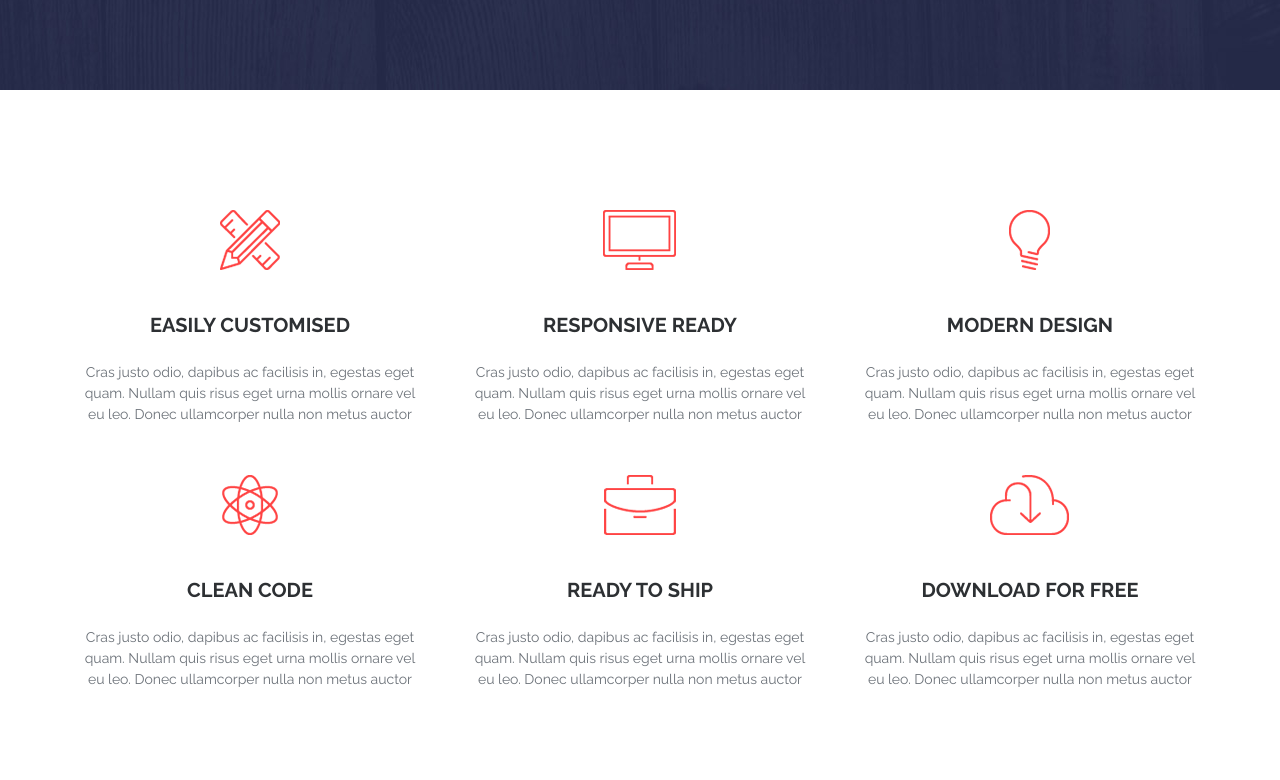
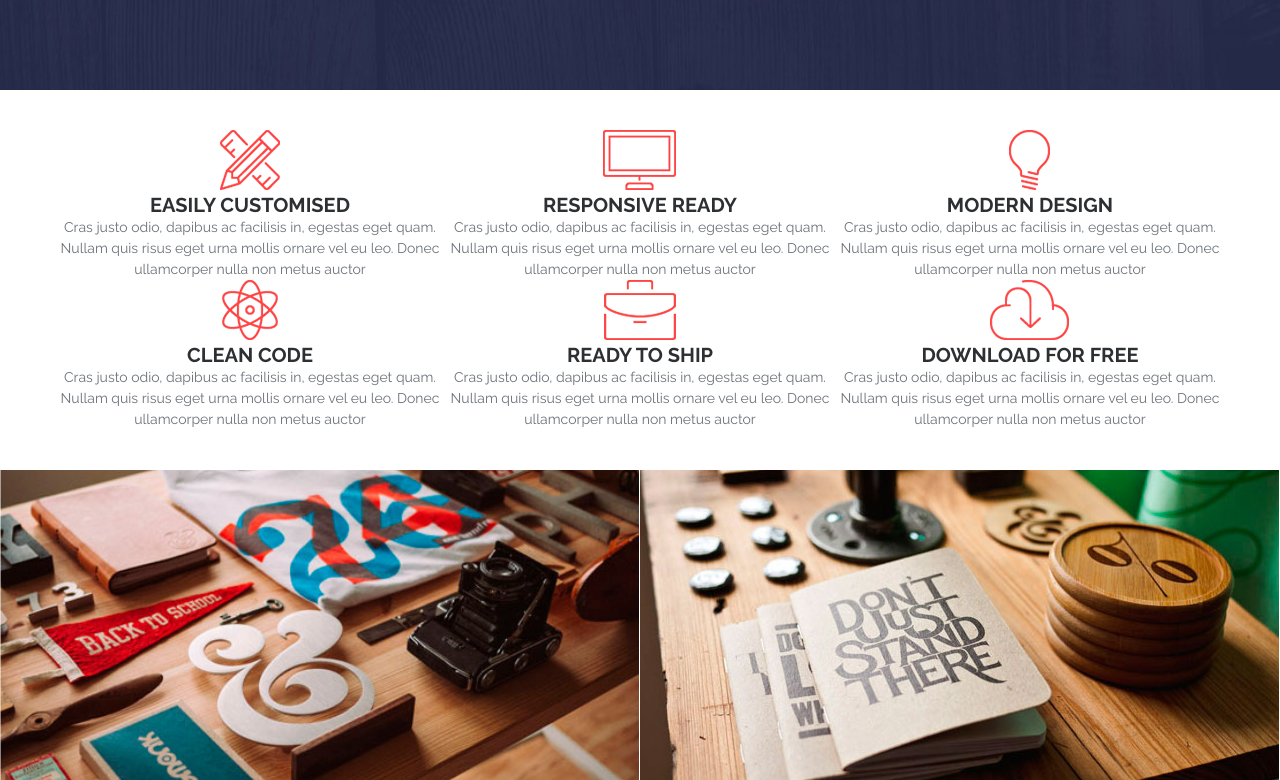
Before and after one commit to Kristina1597/ActivaBox, a plain HTML site: page index.html in a window 1280 px wide. Shown: the part 660-1440 px from the top of the page. Drawn offline with nearby package versions, Linux system fonts and the light colour scheme.

Commit message:
first commit

```diff
--- a/style.css
+++ b/style.css
@@ -1,4 +1,4 @@
-html {
+    html {
     width: 100%;
     max-width: 100%;
     overflow-x: hidden;
@@ -70,6 +70,7 @@ header {
     top: 0;
     left: 0;
     z-index: 1000;
+    align-items: center;
 }
 
 .header__inner {
@@ -191,18 +192,17 @@ header {
 .features {
     display: flex;
     flex-wrap: wrap;
-    margin: 95px 0;
+    margin: 40px 0;
 }
 
 .features__item {
     width: 33.333%;
     text-align: center;
-    padding: 0 20px;
-    margin: 25px 0;
+
 }
 
 .features__icon {
-    margin-bottom: 40px;
+
 }
 
 .features__title {
@@ -210,7 +210,7 @@ header {
     color: #2d3033;
     font-weight: 700;
     text-transform: uppercase;
-    margin-bottom: 25px;
+
 }
 
 .features__text {
```
